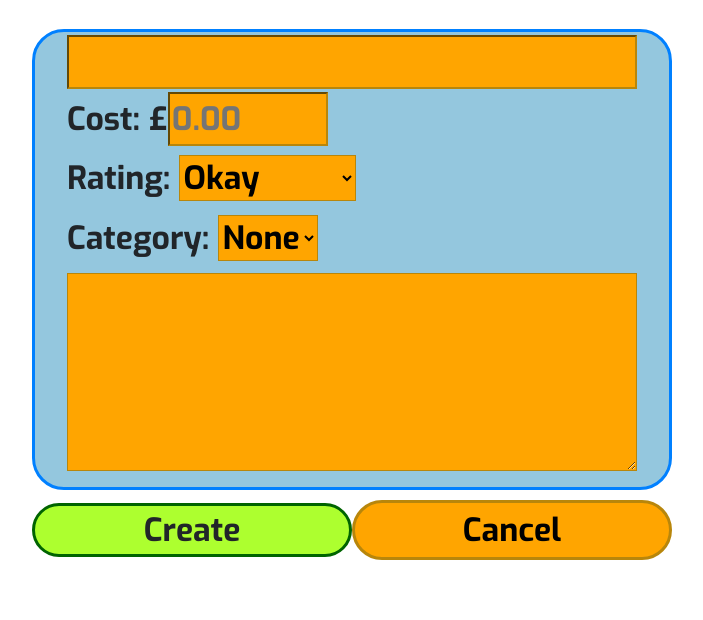
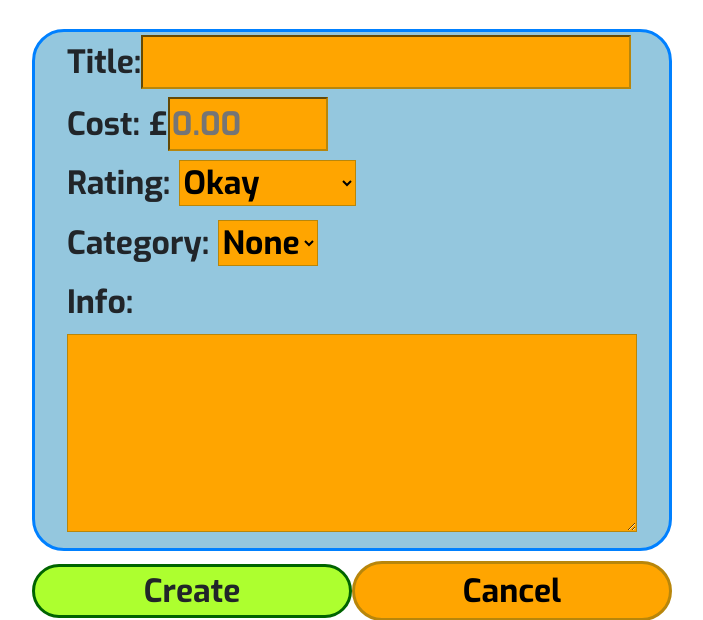
Before and after one commit to Code-Institute-Submissions/FortyTwoFortyTwo-GameList, a Flask app: page /new in a window 1280 px wide. Shown: the part 108-728 px from the top of the page, without its empty margins (288-991 px from the left). Run offline with Flask 2, Linux system fonts and the light colour scheme; data that the repository does not hold is empty; some libraries are stand-ins or nearby versions.

Commit message:
Add title and info label to info and new page

```diff
--- a/static/css/style.css
+++ b/static/css/style.css
@@ -70,7 +70,7 @@ input[readonly], select[disabled], textarea[readonly] {
 /* ---------------------------------- Inputs */
 
 #input-title {
-	width: 100%;
+	width: calc(100% - 5rem);
 	outline: none;
 }
 
--- a/templates/info.html
+++ b/templates/info.html
@@ -38,7 +38,7 @@
 		<!-- Infos -->
 		<div class="col-12 offset-0 offset-md-3 col-md-6 no-gutters game-main border-curve color-blue">
 
-			<p><input class="text-align-center" type="text" id="input-title" name="title" value="{{ game.title }}" required readonly></p>
+			<p><label for="input-title">Title: </label><input type="text" id="input-title" name="title" value="{{ game.title }}" required readonly></p>
 			<p><label for="input-cost">Cost: £</label><input type="number" id="input-cost" name="cost" value="{{ game.cost }}" min="0" required readonly></p>
 			<p>
 				<label for="input-rating">Rating: </label>
@@ -70,7 +70,7 @@
 				</select>
 			</p>
 
-			<p><textarea id="input-desp" rows="4" readonly>{{ game.desp }}</textarea></p>
+			<p><label for="input-desp">Info:</label><textarea id="input-desp" rows="4" readonly>{{ game.desp }}</textarea></p>
 		</div>
 
 		<!-- Buttons -->
--- a/templates/new.html
+++ b/templates/new.html
@@ -36,7 +36,7 @@
 
 		<!-- Infos -->
 		<div class="col-12 offset-0 offset-md-3 col-md-6 no-gutters game-main border-curve color-blue">
-			<p><input class="text-align-center color-orange" type="text" id="input-title" name="title" value="" required></p>
+			<p><label for="input-title">Title: </label><input class="color-orange" type="text" id="input-title" name="title" value="" required></p>
 			<p><label for="input-cost">Cost: £</label><input class="color-orange" type="number" id="input-cost" name="cost" min="0" placeholder="0.00" required></p>
 			<p>
 				<label for="input-rating">Rating: </label>
@@ -60,7 +60,7 @@
 				</select>
 			</p>
 
-			<p><textarea class="color-orange" id="input-desp" rows="4"></textarea></p>
+			<p><label for="input-desp">Info:</label><textarea class="color-orange" id="input-desp" rows="4"></textarea></p>
 		</div>
 
 		<!-- Buttons -->
```
